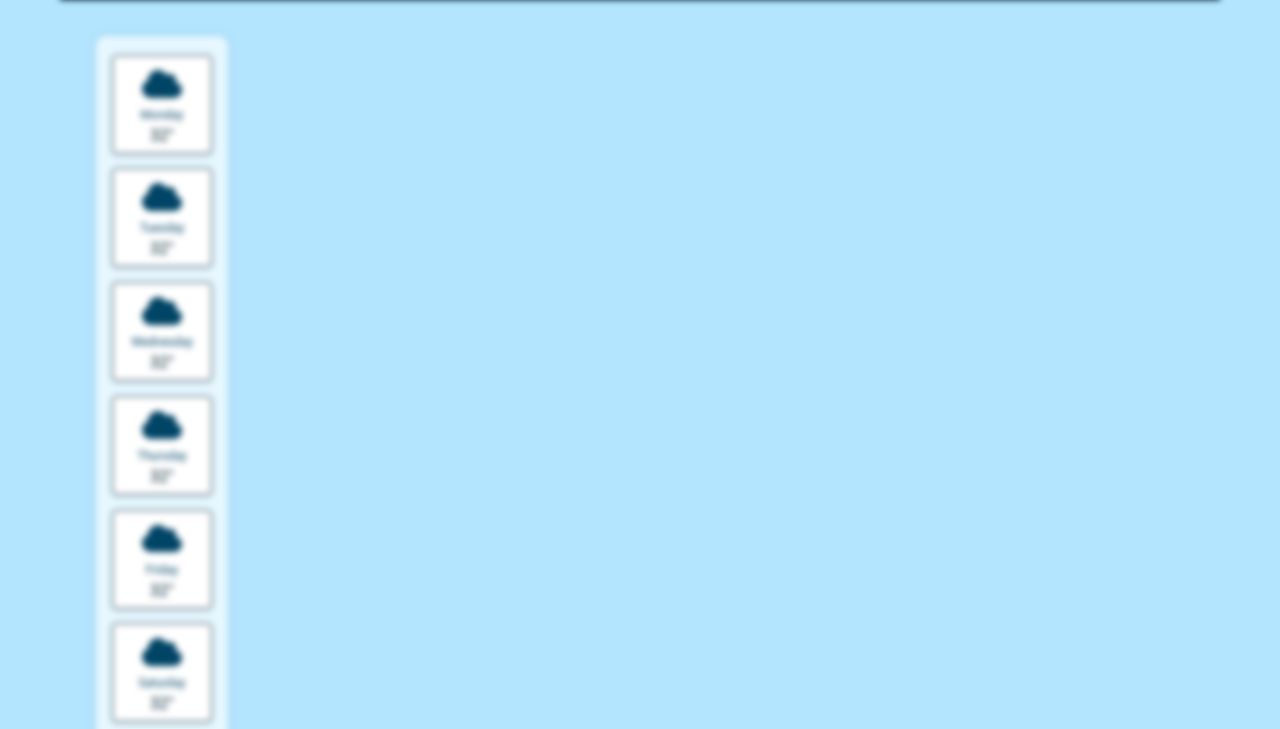
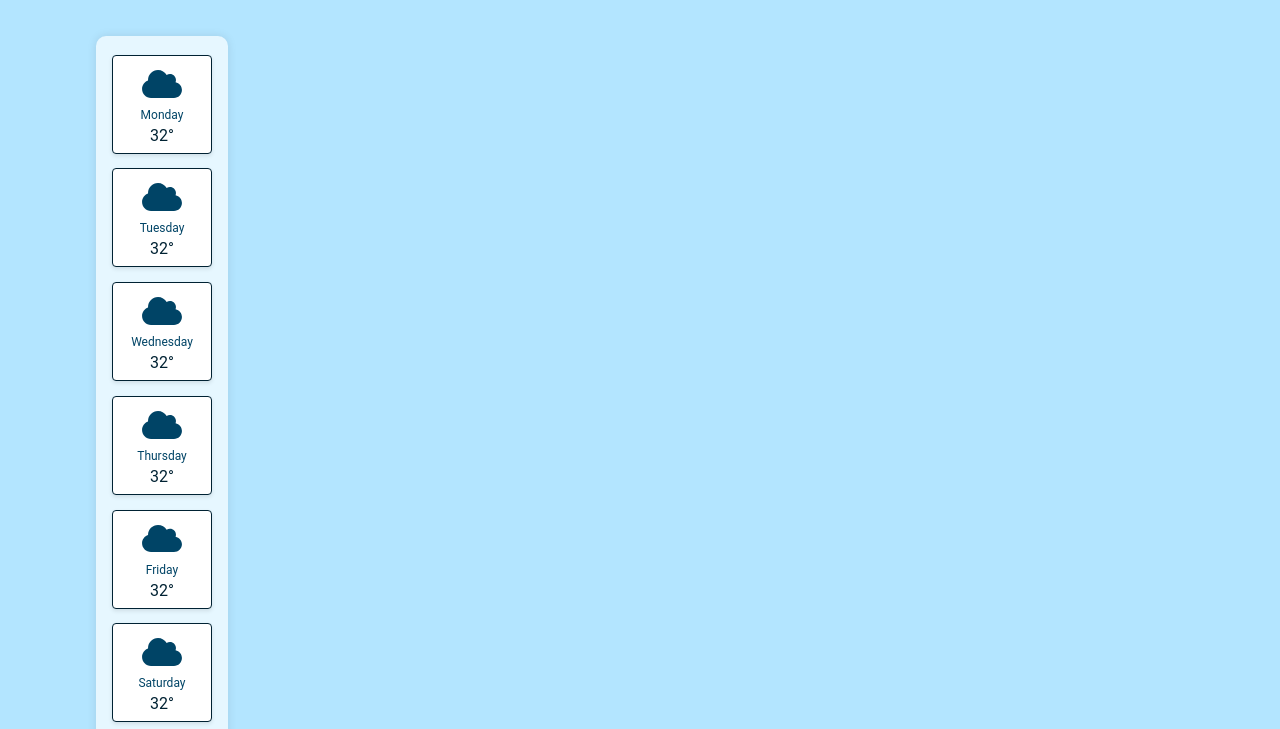
Before and after one commit to gustavolimadesousa/braveapp, a website built with Vite: page index.html in a window 1280 px wide. Shown: the part 254-983 px from the top of the page. Built offline with nearby package versions, Linux system fonts and the light colour scheme; no server answers.

Commit message:
main changes

```diff
--- a/index.html
+++ b/index.html
@@ -10,7 +10,7 @@
 
 </head>
 
-<body class="blurred">
+<!-- <body class="blurred"> -->
   <header class="header">
     <div class="title">
       <h1>Brave Weather</h1>
--- a/package.json
+++ b/package.json
@@ -13,5 +13,6 @@
   },
   "dependencies": {
     "axios": "^1.7.9"
-  }
+  },
+  "packageManager": "pnpm@9.15.3+sha512.1f79bc245a66eb0b07c5d4d83131240774642caaa86ef7d0434ab47c0d16f66b04e21e0c086eb61e62c77efc4d7f7ec071afad3796af64892fae66509173893a"
 }
--- a/src/main.js
+++ b/src/main.js
@@ -1,4 +1,4 @@
-import "./style.css";
+import "../src/style.css";
 import { getWeather } from "../weather";
 import { ICON_MAP } from "../iconMap";
 
```
Also changed, not shown: pnpm-lock.yaml (added).
